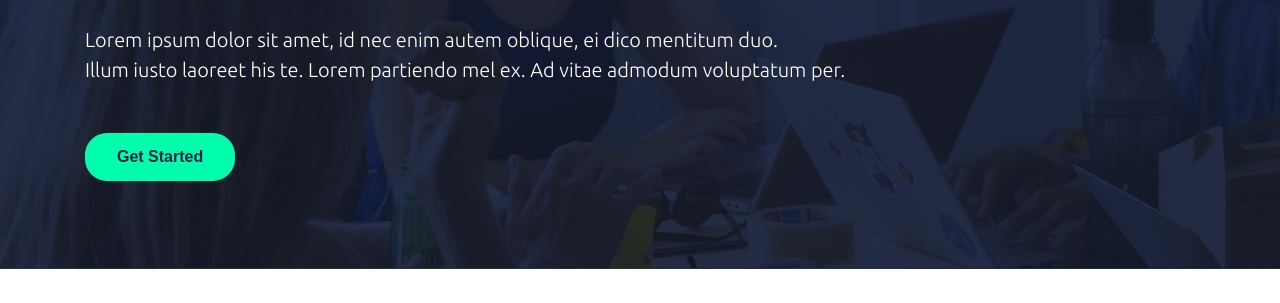
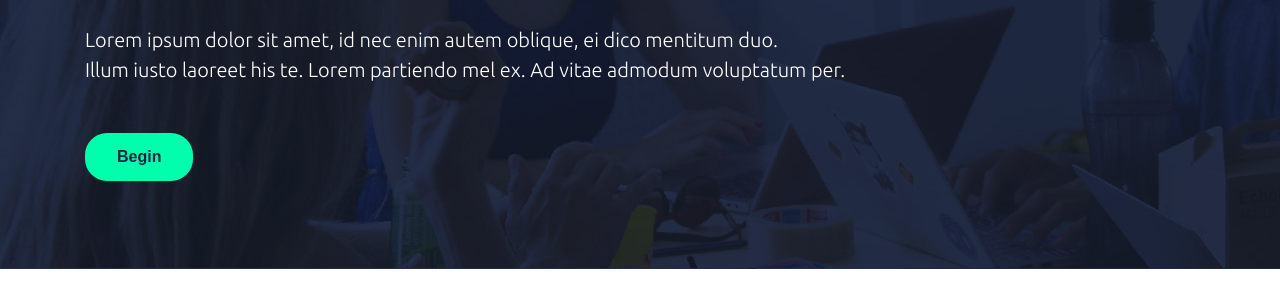
Before and after one commit to zdahmed93/business-land, a plain HTML site: page index.html in a window 1280 px wide. Shown: the part 373-676 px from the top of the page. Drawn offline with Linux system fonts and the light colour scheme; files whose address does not match are found by name.

Commit message:
Change button text with 'Begin'

```diff
--- a/index.html
+++ b/index.html
@@ -22,7 +22,7 @@
             <p class="font-weight-light">
                 Lorem ipsum dolor sit amet, id nec enim autem oblique, ei dico mentitum duo.<br>Illum iusto laoreet his te. Lorem partiendo mel ex. Ad vitae admodum voluptatum per.
             </p>
-            <button href="#" class="btn btn-secondary font-weight-bold">Get Started</button>
+            <button href="#" class="btn btn-secondary font-weight-bold">Begin</button>
         </div>
     </div>
     <main>
```
